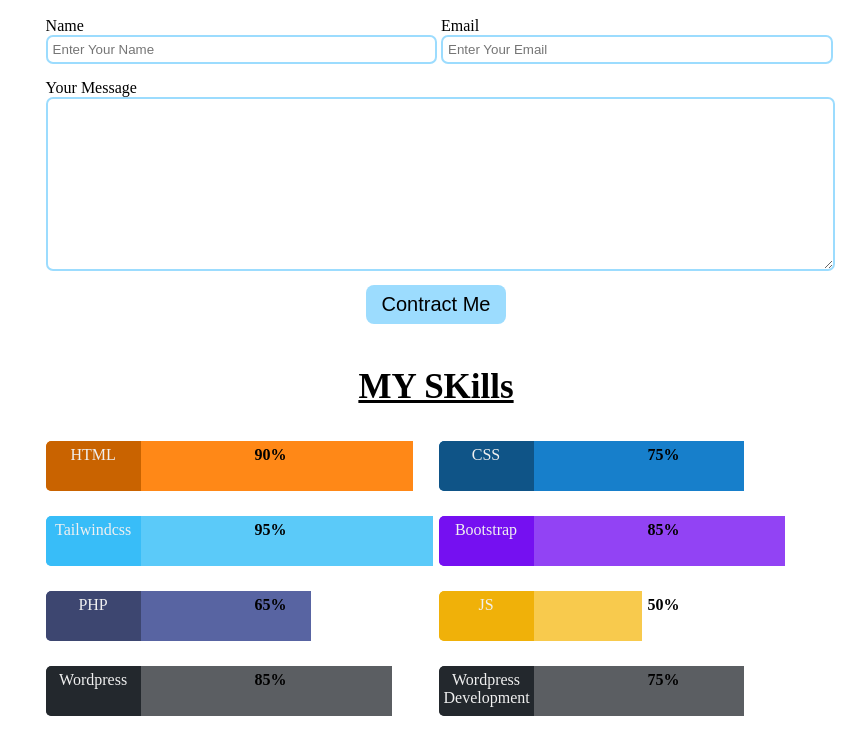
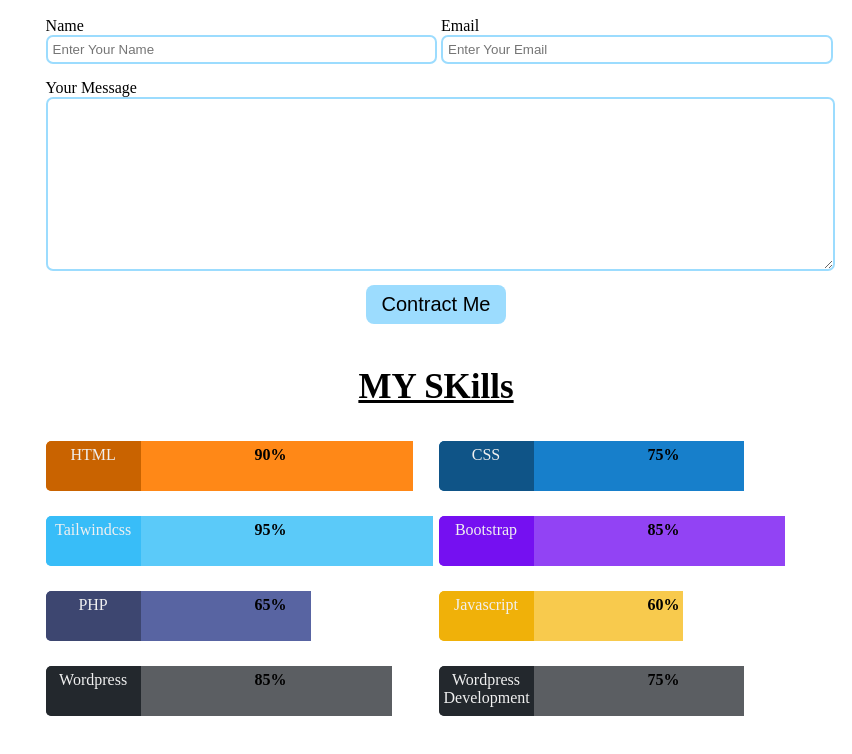
Before and after one commit to shovonraj275/Ezaz_Ahamed, a plain HTML site: page index.html in a window 1280 px wide. Shown: the part 2819-3573 px from the top of the page, without its empty margins (428-1280 px from the left). Drawn offline with nearby package versions, Linux system fonts and the light colour scheme.

Commit message:
fjfejsdj

```diff
--- a/index.html
+++ b/index.html
@@ -280,9 +280,9 @@
                         </div>
                         <div class="grid_content">
                             <div class="skillbar js">
-                                <div class="filled" data-width="50%"></div>
-                                <span class="title">JS</span>
-                                <span class="percent">50%</span>
+                                <div class="filled" data-width="60%"></div>
+                                <span class="title">Javascript</span>
+                                <span class="percent">60%</span>
                             </div>
                         </div>
                         <div class="grid_content">
@@ -329,7 +329,9 @@
     <script src="./src/js/an-skill-bar.js"></script>
     <script>
         $(document).ready(function () {
-            $('.skillbar').skillbar();
+            $('.skillbar').skillbar({
+                speed: 3000
+            });
         });
     </script>
 </body>
```
